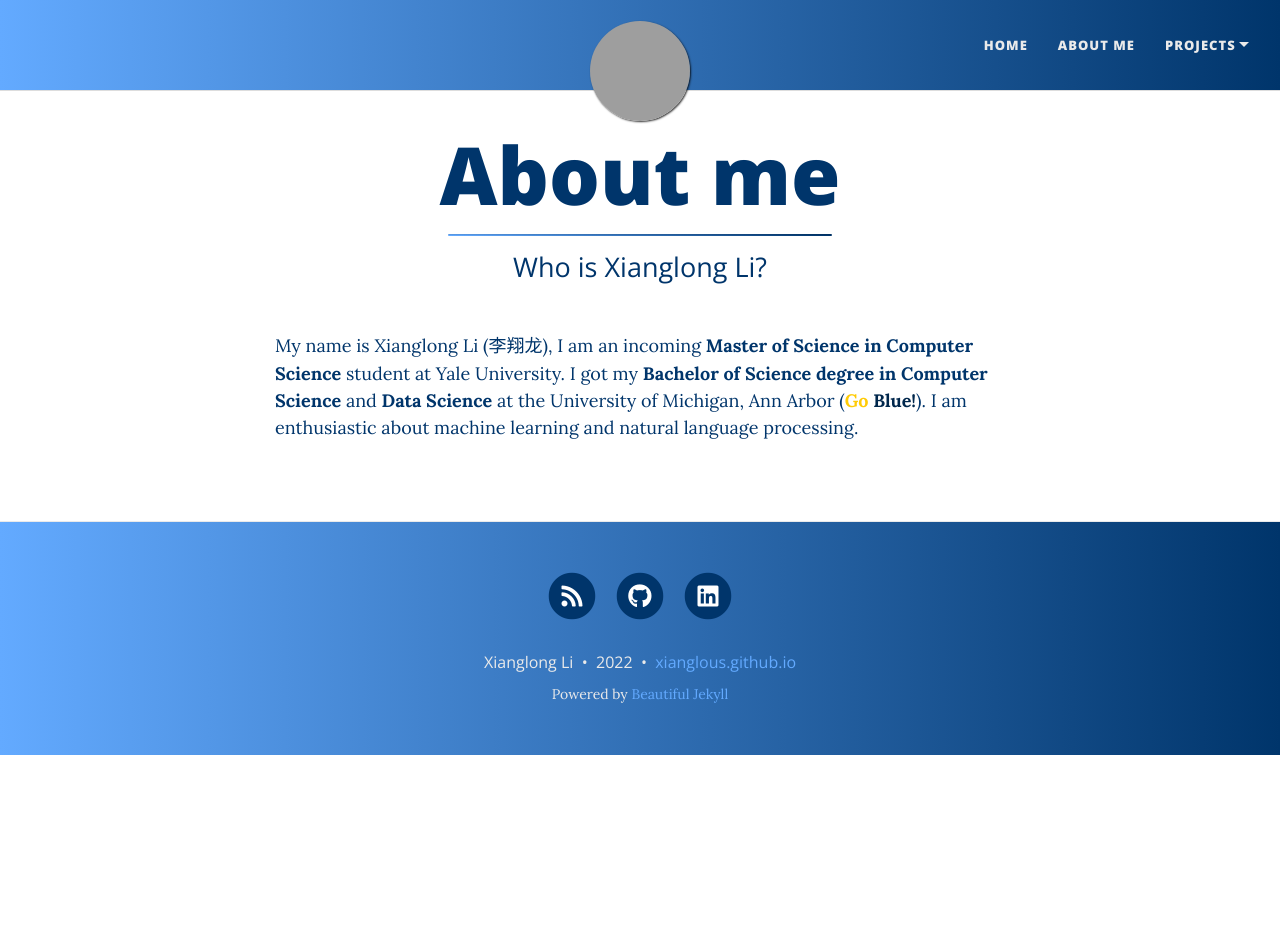
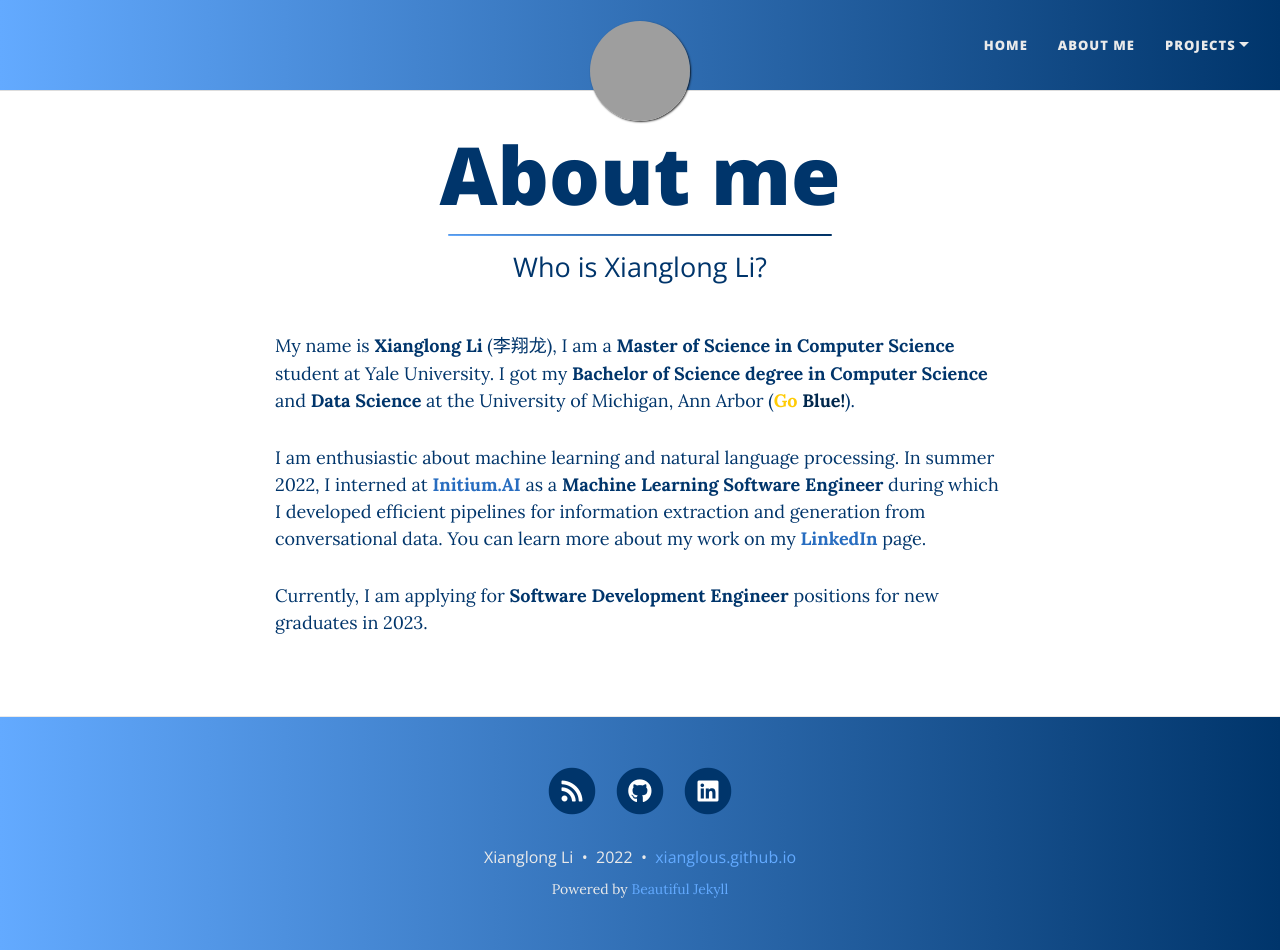
Before and after one commit to xianglous/xianglous.github.io, a Jekyll site: the page built from aboutme.md, in a window 1280 px wide and 950 px high, cut to the strip 0-950 px from the top of the window. Built offline with Jekyll 4.4.1, drawn with Linux system fonts in a browser that asks for light colours; nearby versions of some CDN libraries; grey boxes are pictures that could not be loaded.

Commit message:
update about me

```diff
--- a/aboutme.md
+++ b/aboutme.md
@@ -5,4 +5,8 @@ subtitle: Who is Xianglong Li?
 font-css: /assets/font/font.css
 ---
 
-My name is Xianglong Li (<span style="font-family:Siyuansongti">李翔龙</span>), I am an incoming **Master of Science in Computer Science** student at Yale University. I got my **Bachelor of Science degree in Computer Science** and **Data Science** at the University of Michigan, Ann Arbor (<span style="color:#FFCB05;font-weight:bold">Go</span> <span style="color:#00274C;font-weight:bold">Blue!</span>). I am enthusiastic about machine learning and natural language processing.
+My name is **Xianglong Li** (<span style="font-family:Siyuansongti">李翔龙</span>), I am a **Master of Science in Computer Science** student at Yale University. I got my **Bachelor of Science degree in Computer Science** and **Data Science** at the University of Michigan, Ann Arbor (<span style="color:#FFCB05;font-weight:bold">Go</span> <span style="color:#00274C;font-weight:bold">Blue!</span>).
+
+I am enthusiastic about machine learning and natural language processing. In summer 2022, I interned at <a href="https://www.initium.ai/"><b>Initium.AI</b></a> as a **Machine Learning Software Engineer** during which I developed efficient pipelines for information extraction and generation from conversational data. You can learn more about my work on my <a href="https://www.linkedin.com/in/xianglong-li-560628157/"><b>LinkedIn</b></a> page.
+
+Currently, I am applying for **Software Development Engineer** positions for new graduates in 2023.
```
